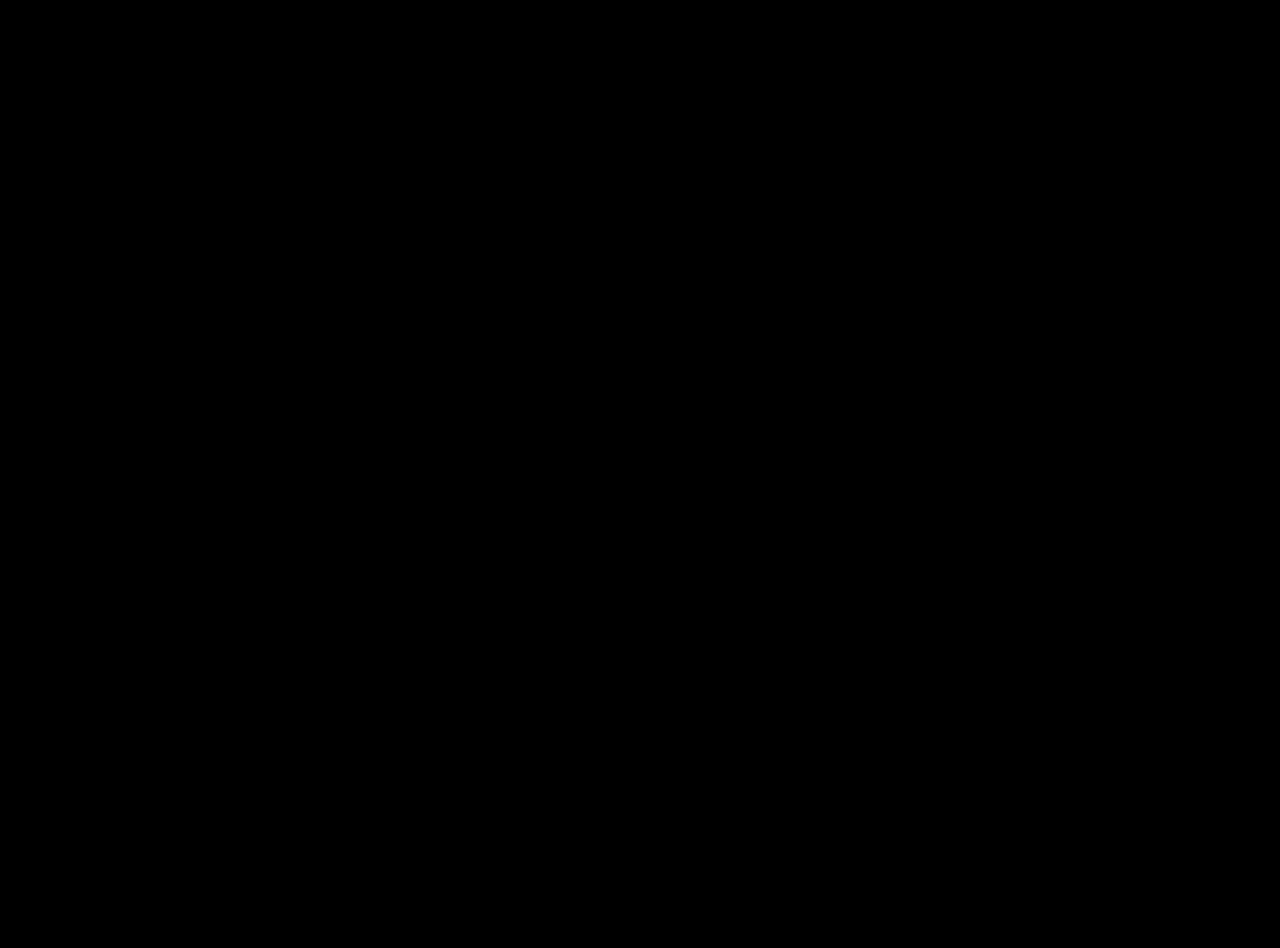
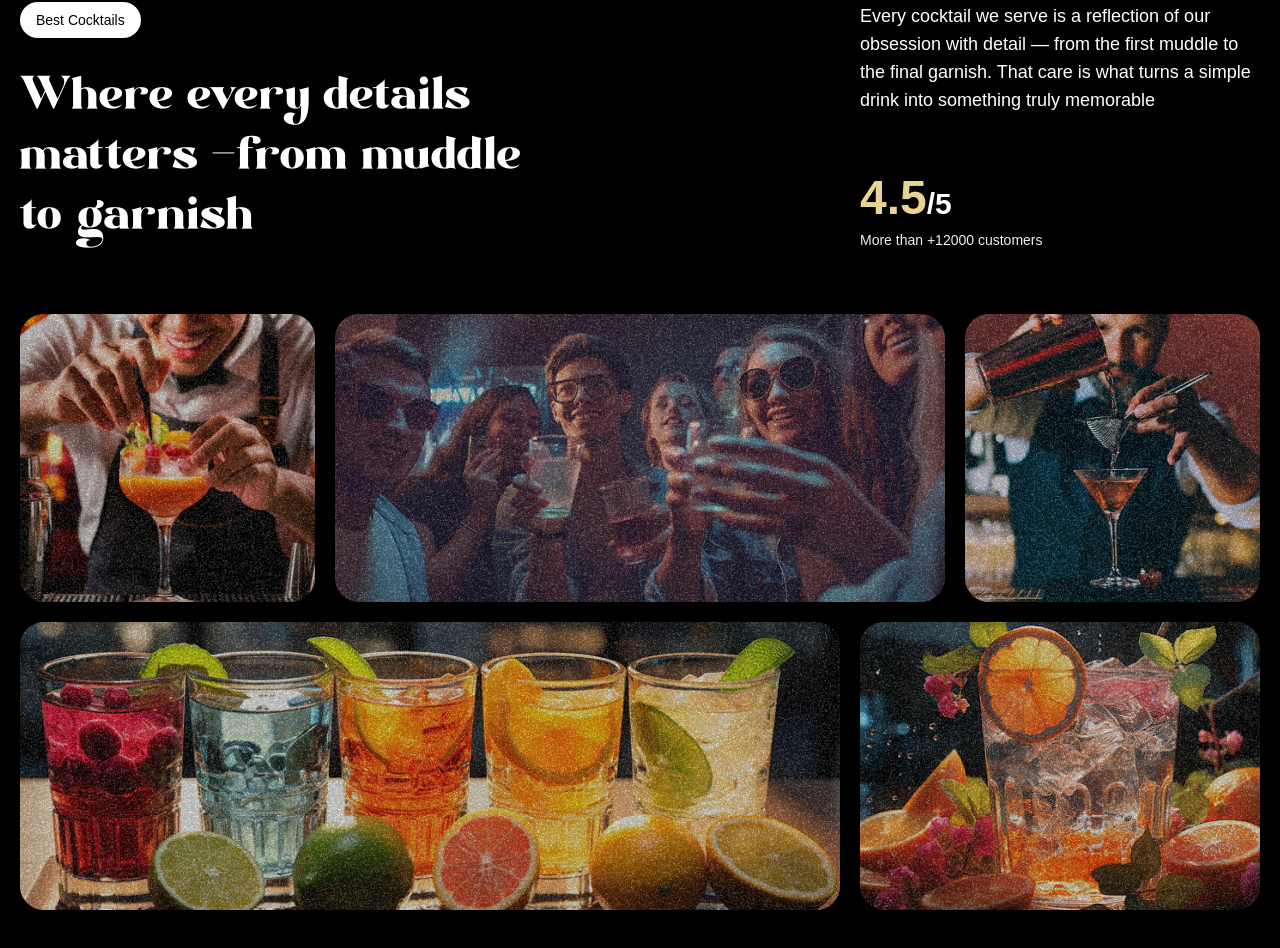
Before and after one commit to Deepak-Mane1902/gsap_cocktails, a React (Vite) app: page / in a window 1280 px wide. Shown: the part 1710-2658 px from the top of the page. Before the commit the page ends 1600 px from the top, so only its background shows below. Built offline with nearby package versions, Linux system fonts and the light colour scheme; a web font is replaced by a local one.

Commit message:
Implemented  About section

```diff
--- a/src/App.jsx
+++ b/src/App.jsx
@@ -3,6 +3,7 @@
 import Navbar from './components/Navbar';
 import Hero from './components/Hero';
 import Cocktails from './components/Cocktails';
+import About from './components/About';
 gsap.registerPlugin(ScrollTrigger, SplitText);
 
 const App = () => {
@@ -11,6 +12,7 @@
           <Navbar />
           <Hero/>
           <Cocktails/>
+          <About/>
 
      </main>
 
--- /dev/null
+++ b/src/components/About.jsx
@@ -0,0 +1,104 @@
+import { useGSAP } from '@gsap/react'
+import { SplitText } from 'gsap/all'
+import React from 'react'
+import gsap from 'gsap'
+
+const About = () => {
+
+     useGSAP(()=>{
+          const titleSplit = SplitText.create('#about h2', {
+          type: 'words'
+     })
+
+     gsap.timeline({
+          scrollTrigger:{
+               trigger:'#about',
+               start: 'top center',
+          }
+     })
+     .from(titleSplit.words, {
+          opacity:0,
+          duration:1,
+          yPercent:100,
+          ease:'expo.out',
+          stagger:0.02
+     })
+     .from('.top-grid div,  .bottom-grid div',{
+          opacity:0,
+          duration:1,
+          ease:'expo.inOut',
+          yPercent:100,
+          stagger:0.04
+     },'-=0.5')
+
+     })
+
+  return (
+    <div id='about'>
+     <div className="mb-16 md:px-0 px-5">
+     <div className="content">
+          <div className="md:col-span-8">
+               <p className="badge">Best Cocktails</p>
+               <h2>Where every details matters <span className='text-white'>-</span>
+               from muddle to garnish</h2>
+          </div>
+          <div className="sub-content">
+               <p>Every cocktail we serve is a reflection of our obsession with detail — from the first muddle to the final garnish. That care is what turns a simple drink into something truly memorable</p>
+               <div>
+                    <p className="md:text-3xl text-xl font-bold">
+                    <span>4.5</span>/5
+                    </p>
+                    <p className="text-sm text-white-100">
+                         More than +12000 customers
+                    </p>
+               </div>
+          </div>
+     </div>
+     </div>
+     <div className="top-grid">
+          <div className="md:col-span-3">
+          <div className="noisy"/>
+               <img
+               src='./images/abt1.png'
+               alt ='grid-img-1'
+               />
+          </div>
+
+          <div className="md:col-span-6">
+          <div className="noisy"/>
+               <img
+               src='./images/abt2.png'
+               alt ='grid-img-2'
+               />
+          </div>
+
+          <div className="md:col-span-3">
+          <div className="noisy"/>
+               <img
+               src='./images/abt5.png'
+               alt ='grid-img-5'
+               />
+          </div>
+     </div>
+     <div className="bottom-grid">
+          <div className="md:col-span-8">
+          <div className="noisy"/>
+               <img
+               src='./images/abt3.png'
+               alt ='grid-img-3'
+               />
+          </div>
+
+          <div className="md:col-span-4">
+          <div className="noisy"/>
+               <img
+               src='./images/abt4.png'
+               alt ='grid-img-4'
+               />
+          </div>
+     </div>
+    </div>
+  )
+}
+
+export default About
```
